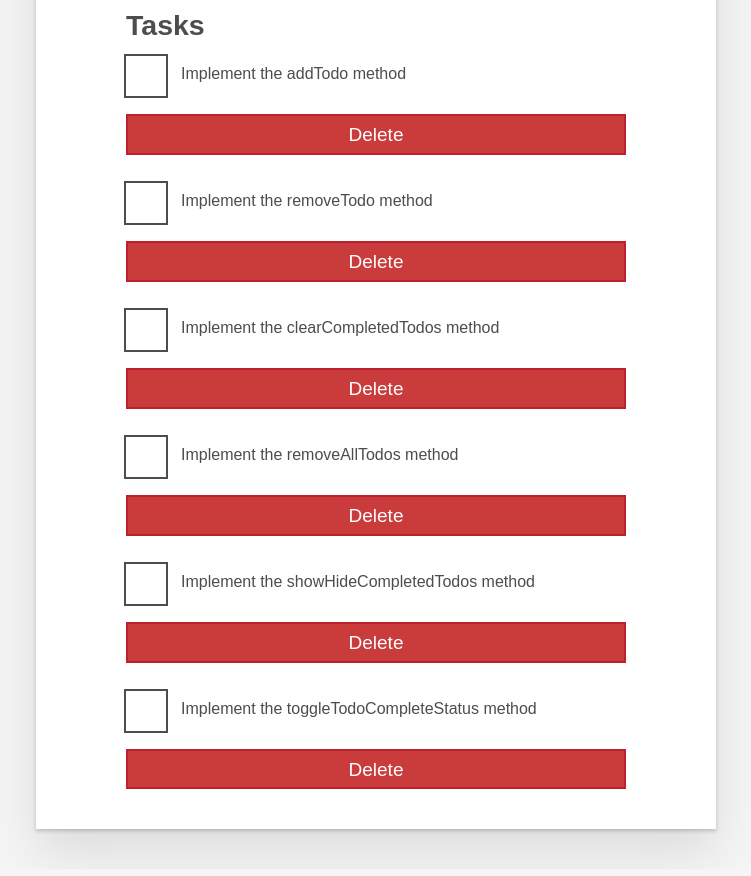
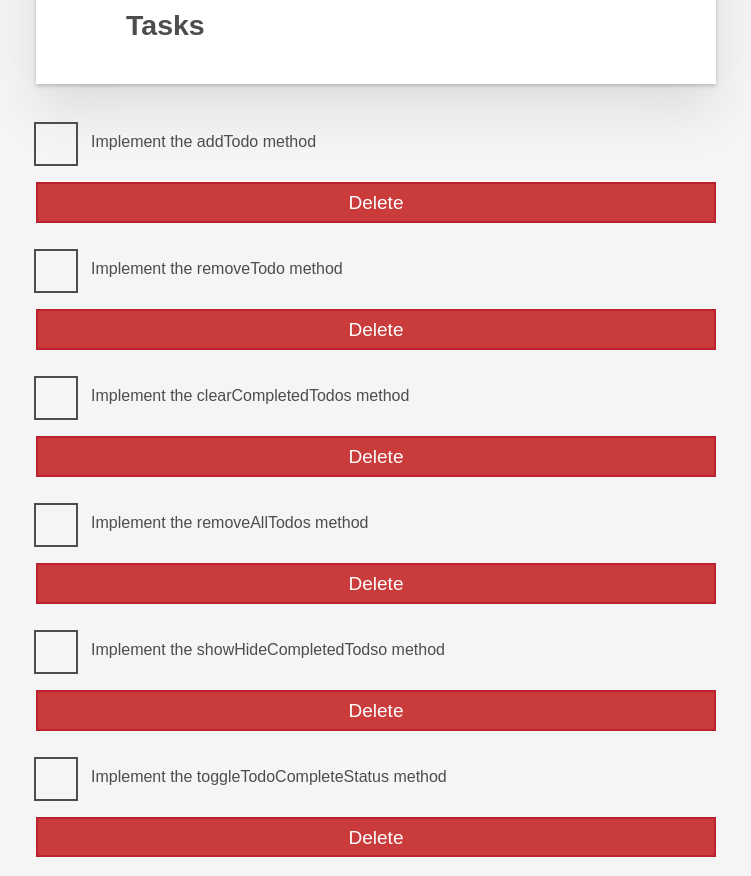
Before and after one commit to LiamMCode/React_TODO, a React (Create React App) app: page / in a window 1280 px wide. Shown: the part 360-1236 px from the top of the page, without its empty margins (264-1015 px from the left). Built offline with nearby package versions, Linux system fonts and the light colour scheme.

Commit message:
Got DOM elements onto the Screen

```diff
--- a/src/App.js
+++ b/src/App.js
@@ -1,20 +1,23 @@
 import './App.css';
+import React, { Component } from 'react';
 
-function App(props) {
+class Item extends Component {
+  constructor(props) {
+    super(props);
+    this.state = {
+      todos: ['Implement the addTodo method', 'Implement the removeTodo method', 'Implement the clearCompletedTodos method',
+    'Implement the removeAllTodos method', 'Implement the showHideCompletedTodso method', 'Implement the toggleTodoCompleteStatus method']
+    }
+  }
+
+  render() {
     return (
+      <React.Fragment>
         <div className="todoapp stack-large">
           <h1>Todo App</h1>
           <form>
-        <input
-          type="text"
-          id="new-todo-input"
-          className="input input__lg"
-          name="text"
-          autoComplete="off"
-        />
-        <button type="submit" className="btn btn__primary btn__lg">
-          Add
-        </button>
+            <input type="text" id="new-todo-input" className="input input__lg" name="text" autoComplete="off"/>
+            <button type="submit" className="btn btn__primary btn__lg"> Add </button>
           </form>
           <div className="filters btn-group stack-exception">
             <button type="button" className="btn toggle-btn" aria-pressed="true">
@@ -33,99 +36,33 @@
               <span className="visually-hidden"> tasks</span>
             </button>
           </div>
-      <h2 id="list-heading">
-        Tasks
-      </h2>
-      <ul
-        role="list"
-        className="todo-list stack-large stack-exception"
-        aria-labelledby="list-heading"
-      >
-        <li className="todo stack-small">
+          <h2 id="list-heading"> Tasks </h2>
+        </div>
+
+        <ul className="todo-list stack-large stack-exception" aria-labelledby="list-heading">
+          {this.state.todos.map(todo => (
+            <li className="todo stack-small" key={this.state.todos.indexOf(todo)}>
               <div className="c-cb">
-            <input id="todo-0" type="checkbox" defaultChecked={false} />
-            <label className="todo-label" htmlFor="todo-0">
-            Implement the addTodo method
-            </label>
+                <input id={this.state.todos.indexOf(todo)} type="checkbox" />
+                <label className="todo-label" htmlFor={this.state.todos.indexOf(todo)}> {todo}</label>
               </div>
               <div className="btn-group">
                 <button type="button" className="btn btn__danger">
-              Delete <span className="visually-hidden">Implement the addTodo method</span>
+                Delete <span className="visually-hidden">{todo}</span>
                 </button>
               </div>
             </li>
+          ))}
+        </ul>
+      </React.Fragment>
+    )
+  }
+}
 
-        <li className="todo stack-small">
-          <div className="c-cb">
-            <input id="todo-1" type="checkbox" />
-            <label className="todo-label" htmlFor="todo-1">
-            Implement the removeTodo method
-            </label>
-          </div>
-          <div className="btn-group">
-            <button type="button" className="btn btn__danger">
-              Delete <span className="visually-hidden">Implement the removeTodo method</span>
-            </button>
-          </div>
-        </li>
+function App(props) {
+  return (
+    <Item />
+  )
+}
 
-        <li className="todo stack-small">
-          <div className="c-cb">
-            <input id="todo-2" type="checkbox" />
-            <label className="todo-label" htmlFor="todo-2">
-            Implement the clearCompletedTodos method
-            </label>
-          </div>
-          <div className="btn-group">
-            <button type="button" className="btn btn__danger">
-              Delete <span className="visually-hidden">Implement the clearCompletedTodos method</span>
-            </button>
-          </div>
-        </li>
-
-        <li className="todo stack-small">
-          <div className="c-cb">
-            <input id="todo-3" type="checkbox" />
-            <label className="todo-label" htmlFor="todo-3">
-            Implement the removeAllTodos method
-            </label>
-          </div>
-          <div className="btn-group">
-            <button type="button" className="btn btn__danger">
-              Delete <span className="visually-hidden">Implement the removeAllTodos method</span>
-            </button>
-          </div>
-        </li>
-
-        <li className="todo stack-small">
-          <div className="c-cb">
-            <input id="todo-4" type="checkbox" />
-            <label className="todo-label" htmlFor="todo-4">
-            Implement the showHideCompletedTodos method
-            </label>
-          </div>
-          <div className="btn-group">
-            <button type="button" className="btn btn__danger">
-              Delete <span className="visually-hidden">Implement the showHideCompletedTodos method</span>
-            </button>
-          </div>
-        </li>
-
-        <li className="todo stack-small">
-          <div className="c-cb">
-            <input id="todo-5" type="checkbox" />
-            <label className="todo-label" htmlFor="todo-5">
-            Implement the toggleTodoCompleteStatus method
-            </label>
-          </div>
-          <div className="btn-group">
-            <button type="button" className="btn btn__danger">
-              Delete <span className="visually-hidden">Implement the toggleTodoCompleteStatus method</span>
-            </button>
-          </div>
-        </li>
-      </ul>
-    </div>
-  );
-}
 export default App;
--- a/src/index.js
+++ b/src/index.js
@@ -4,6 +4,7 @@
 import reportWebVitals from './reportWebVitals';
 import App from './App'
 import { BrowserRouter, Route} from 'react-router-dom';
+
 
 function render() {
   ReactDOM.render(<BrowserRouter>
```
Lines whose indentation alone changed are shown as unchanged.
